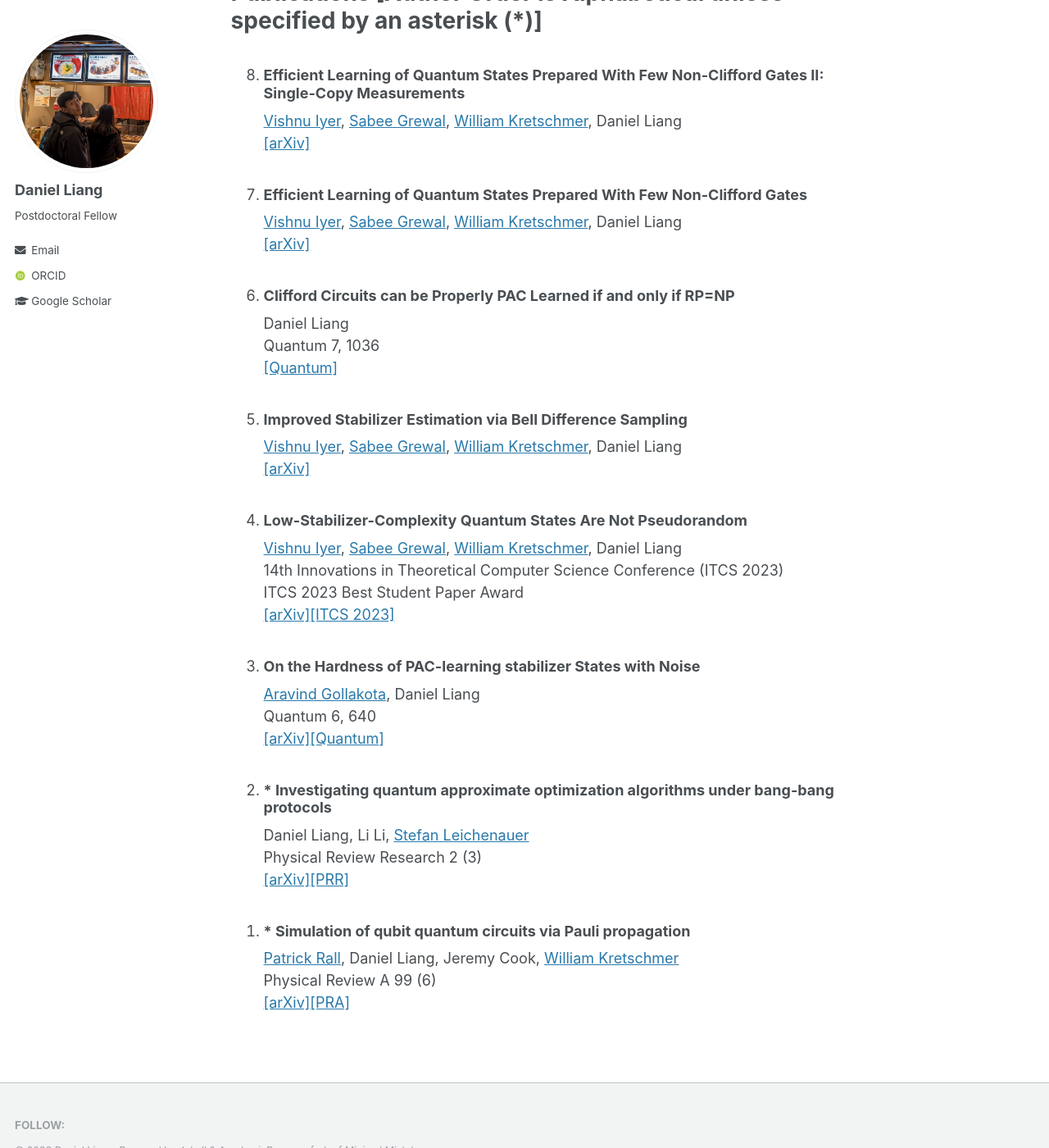
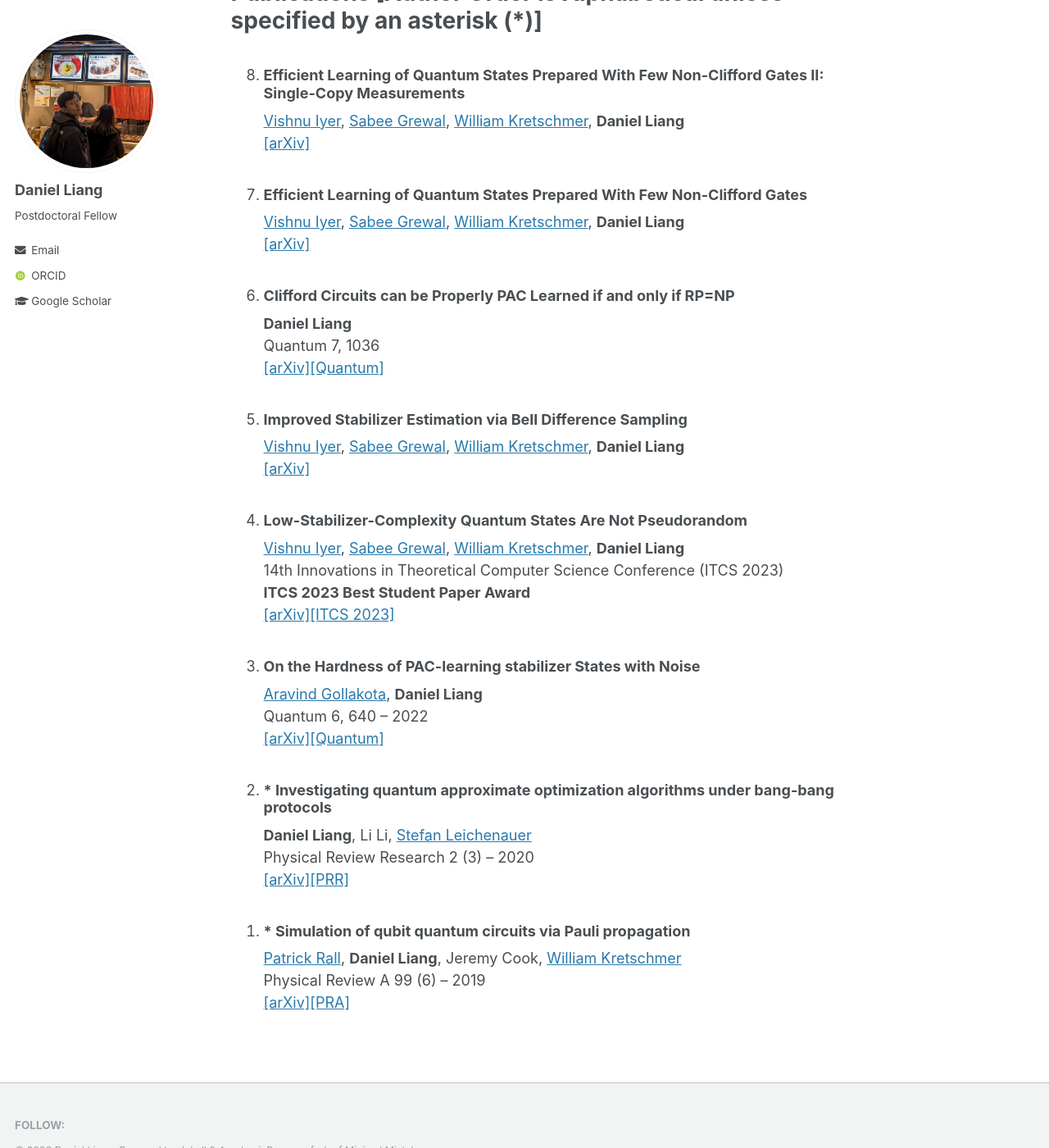
Before and after one commit to Daniel-You-Liang/Daniel-You-Liang.github.io, a Jekyll site: the page built from _pages/about.md, in a window 1280 px wide and 1400 px high, scrolled down 577 px. Shown: the whole window at 82% size. Built offline with Jekyll 4.4.1, drawn with Linux system fonts in a browser that asks for light colours; some web fonts are replaced.

Commit message:
Bolded self name. Added years

```diff
--- a/_pages/about.md
+++ b/_pages/about.md
@@ -17,19 +17,19 @@ My focus is on the application of both classical and quantum statistical/computa
 Publications \[Author Order is Alphabetical unless specified by an asterisk (*)\]
 ======
 1. ### Efficient Learning of Quantum States Prepared With Few Non-Clifford Gates II: Single-Copy Measurements
-[Vishnu Iyer](https://vishnuiyer.org/), [Sabee Grewal](https://sabeegrewal.com/), [William Kretschmer](https://www.cs.utexas.edu/~kretsch/), Daniel Liang<br />[[arXiv]](https://arxiv.org/abs/2308.07175)
+[Vishnu Iyer](https://vishnuiyer.org/), [Sabee Grewal](https://sabeegrewal.com/), [William Kretschmer](https://www.cs.utexas.edu/~kretsch/), **Daniel Liang**<br />[[arXiv]](https://arxiv.org/abs/2308.07175)
 1. ### Efficient Learning of Quantum States Prepared With Few Non-Clifford Gates
-[Vishnu Iyer](https://vishnuiyer.org/), [Sabee Grewal](https://sabeegrewal.com/), [William Kretschmer](https://www.cs.utexas.edu/~kretsch/), Daniel Liang<br />[[arXiv]](https://arxiv.org/abs/2305.13409)
+[Vishnu Iyer](https://vishnuiyer.org/), [Sabee Grewal](https://sabeegrewal.com/), [William Kretschmer](https://www.cs.utexas.edu/~kretsch/), **Daniel Liang**<br />[[arXiv]](https://arxiv.org/abs/2305.13409)
 1. ### Clifford Circuits can be Properly PAC Learned if and only if RP=NP
-Daniel Liang<br />Quantum 7, 1036<br />[[Quantum]](https://doi.org/10.22331/q-2023-06-07-1036)
+**Daniel Liang**<br />Quantum 7, 1036<br />[[arXiv]](https://arxiv.org/abs/2204.06638)[[Quantum]](https://doi.org/10.22331/q-2023-06-07-1036)
 1. ### Improved Stabilizer Estimation via Bell Difference Sampling
-[Vishnu Iyer](https://vishnuiyer.org/), [Sabee Grewal](https://sabeegrewal.com/), [William Kretschmer](https://www.cs.utexas.edu/~kretsch/), Daniel Liang<br />[[arXiv]](https://arxiv.org/abs/2304.13915)
+[Vishnu Iyer](https://vishnuiyer.org/), [Sabee Grewal](https://sabeegrewal.com/), [William Kretschmer](https://www.cs.utexas.edu/~kretsch/), **Daniel Liang**<br />[[arXiv]](https://arxiv.org/abs/2304.13915)
 1. ### Low-Stabilizer-Complexity Quantum States Are Not Pseudorandom
-[Vishnu Iyer](https://vishnuiyer.org/), [Sabee Grewal](https://sabeegrewal.com/), [William Kretschmer](https://www.cs.utexas.edu/~kretsch/), Daniel Liang<br />14th Innovations in Theoretical Computer Science Conference (ITCS 2023)<br />ITCS 2023 Best Student Paper Award<br />[[arXiv]](https://arxiv.org/abs/2209.14530)[[ITCS 2023]](https://doi.org/10.4230/LIPIcs.ITCS.2023.64)
+[Vishnu Iyer](https://vishnuiyer.org/), [Sabee Grewal](https://sabeegrewal.com/), [William Kretschmer](https://www.cs.utexas.edu/~kretsch/), **Daniel Liang**<br />14th Innovations in Theoretical Computer Science Conference (ITCS 2023)<br />**ITCS 2023 Best Student Paper Award**<br />[[arXiv]](https://arxiv.org/abs/2209.14530)[[ITCS 2023]](https://doi.org/10.4230/LIPIcs.ITCS.2023.64)
 1. ### On the Hardness of PAC-learning stabilizer States with Noise
-[Aravind Gollakota](https://www.cs.utexas.edu/~aravindg/), Daniel Liang<br />Quantum 6, 640<br />[[arXiv]](https://arxiv.org/abs/2102.05174)[[Quantum]](https://doi.org/10.22331%2Fq-2022-02-02-640)
+[Aravind Gollakota](https://www.cs.utexas.edu/~aravindg/), **Daniel Liang**<br />Quantum 6, 640 -- 2022<br />[[arXiv]](https://arxiv.org/abs/2102.05174)[[Quantum]](https://doi.org/10.22331%2Fq-2022-02-02-640)
 1. ### * Investigating quantum approximate optimization algorithms under bang-bang protocols
-Daniel Liang, Li Li, [Stefan Leichenauer](https://scholar.google.com/citations?user=U_zDsW0AAAAJ&hl=en)<br />Physical Review Research 2 (3)<br />[[arXiv]](https://arxiv.org/abs/2005.13103)[[PRR]](https://doi.org/10.1103%2Fphysrevresearch.2.033402)
+**Daniel Liang**, Li Li, [Stefan Leichenauer](https://scholar.google.com/citations?user=U_zDsW0AAAAJ&hl=en)<br />Physical Review Research 2 (3) -- 2020<br />[[arXiv]](https://arxiv.org/abs/2005.13103)[[PRR]](https://doi.org/10.1103%2Fphysrevresearch.2.033402)
 1. ### * Simulation of qubit quantum circuits via Pauli propagation
-[Patrick Rall](https://patrickrall.com/), Daniel Liang, Jeremy Cook, [William Kretschmer](https://www.cs.utexas.edu/~kretsch/)<br />Physical Review A 99 (6)<br />[[arXiv]](https://arxiv.org/abs/1901.09070)[[PRA]](https://doi.org/10.1103%2Fphysreva.99.062337)
+[Patrick Rall](https://patrickrall.com/), **Daniel Liang**, Jeremy Cook, [William Kretschmer](https://www.cs.utexas.edu/~kretsch/)<br />Physical Review A 99 (6) -- 2019<br />[[arXiv]](https://arxiv.org/abs/1901.09070)[[PRA]](https://doi.org/10.1103%2Fphysreva.99.062337)
 {: reversed="reversed"}
```
